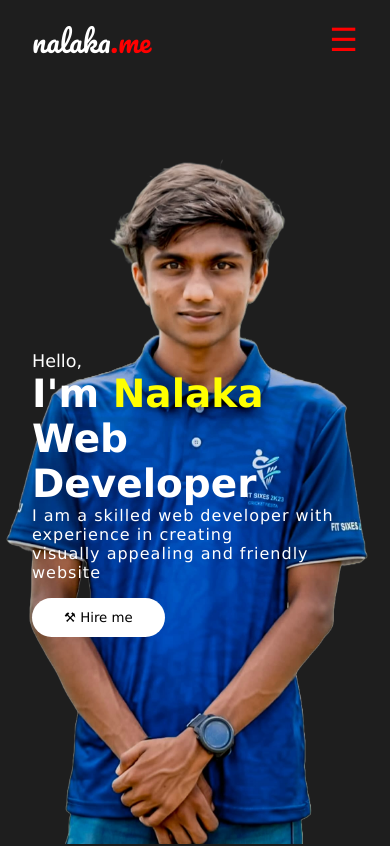
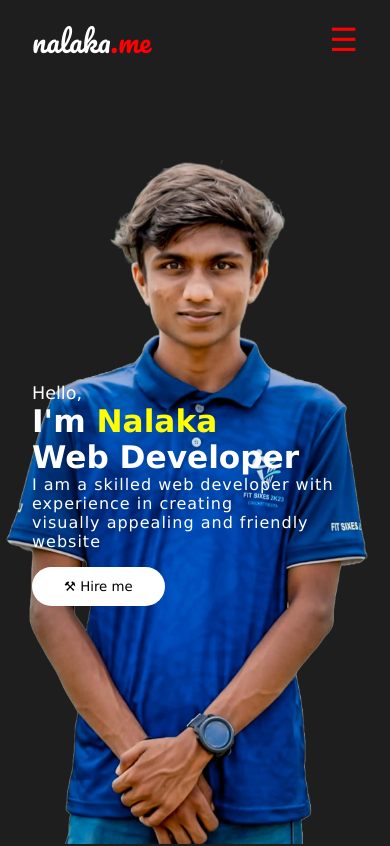
Before and after one commit to NalakaDineshSamarasingha/my-site, a React (Create React App) app: page / in a window 390 px wide. Shown: the top 846 px of the page. Built offline with nearby package versions, Linux system fonts and the light colour scheme.

Commit message:
some mobo screen resp

```diff
--- a/src/component/Intro/intro.css
+++ b/src/component/Intro/intro.css
@@ -53,9 +53,13 @@
     .hello{
         font-size: 4.5vw;
     }
+
 }
 @media screen and (max-width:480px) {
     .bg{
         right: -30vw;
     }
+    .introContent{
+        font-size: 8vw;
+    }
 }
```
